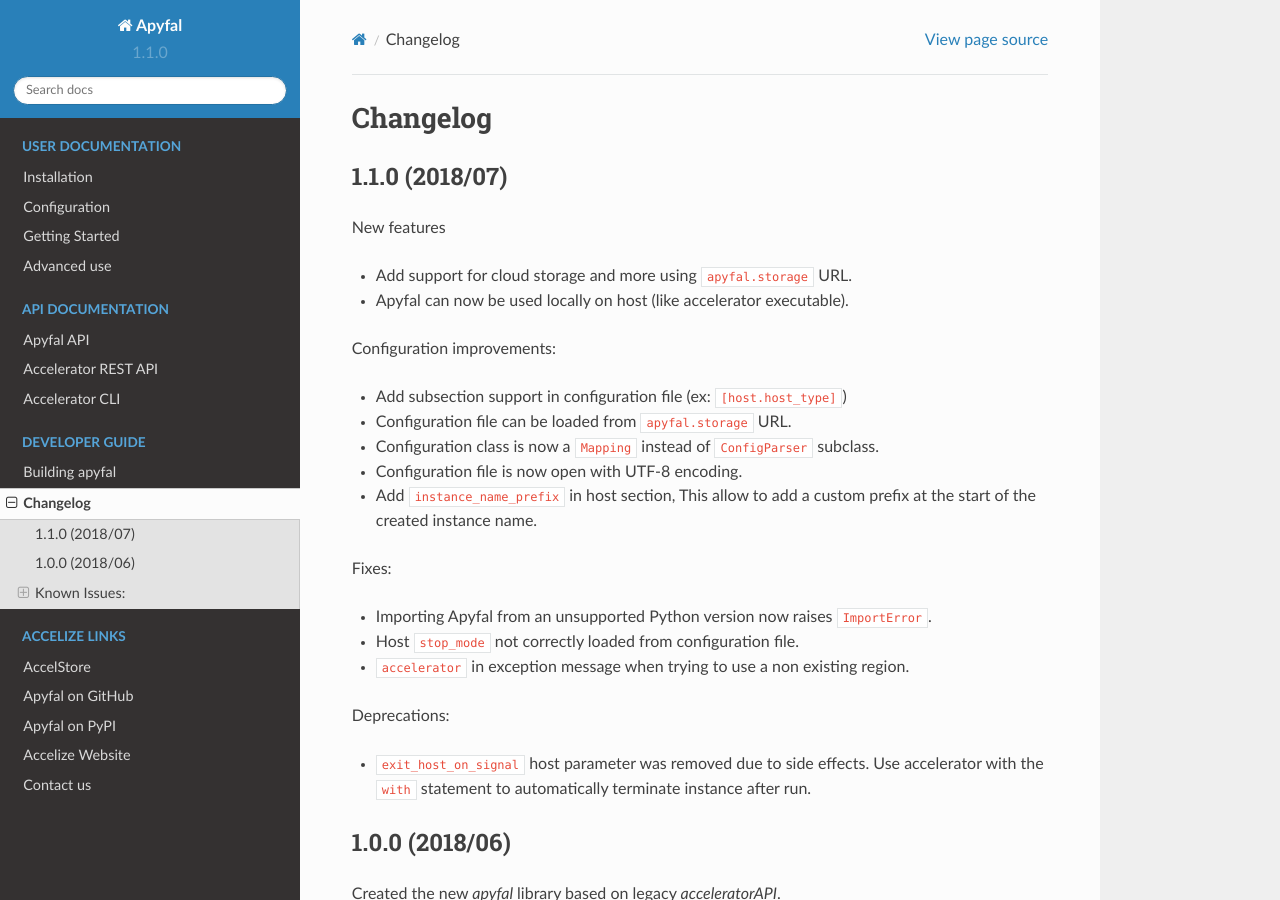
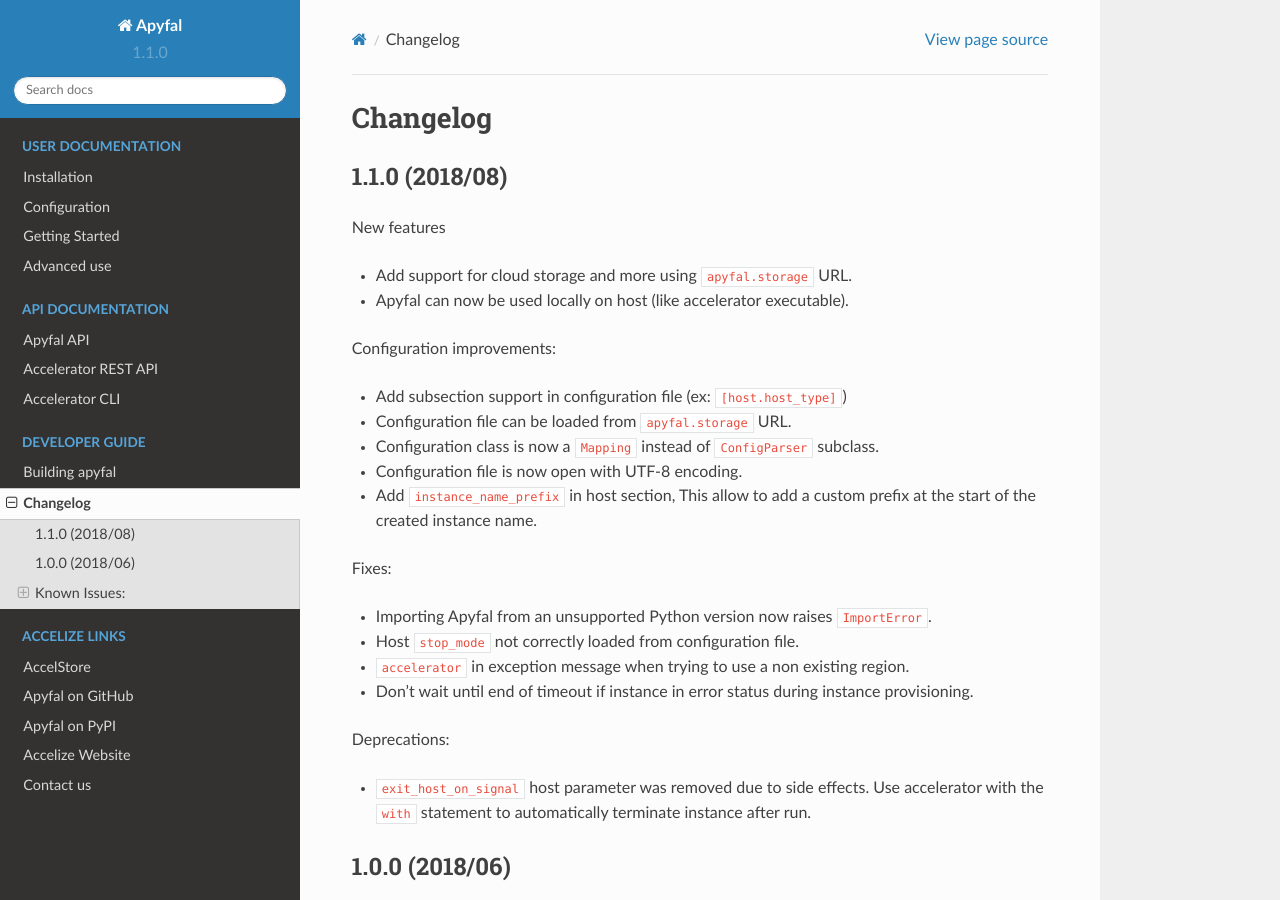
Before and after one commit to Accelize/apyfal, a Sphinx documentation site: the page built from docs/changes.rst, in a window 1280 px wide and 900 px high. Built offline with Sphinx 7.4.7 and the Read the Docs theme 2.0.0, drawn with Linux system fonts in a browser that asks for light colours; pages that are not in the unit, such as notebooks, are missing from menus.

Commit message:
Update changelog

```diff
--- a/docs/changes.rst
+++ b/docs/changes.rst
@@ -1,7 +1,7 @@
 Changelog
 =========
 
-1.1.0 (2018/07)
+1.1.0 (2018/08)
 ---------------
 
 New features
@@ -23,6 +23,7 @@ Fixes:
 - Importing Apyfal from an unsupported Python version now raises ``ImportError``.
 - Host ``stop_mode`` not correctly loaded from configuration file.
 - ``accelerator`` in exception message when trying to use a non existing region.
+- Don't wait until end of timeout if instance in error status during instance provisioning.
 
 Deprecations:
 
```
